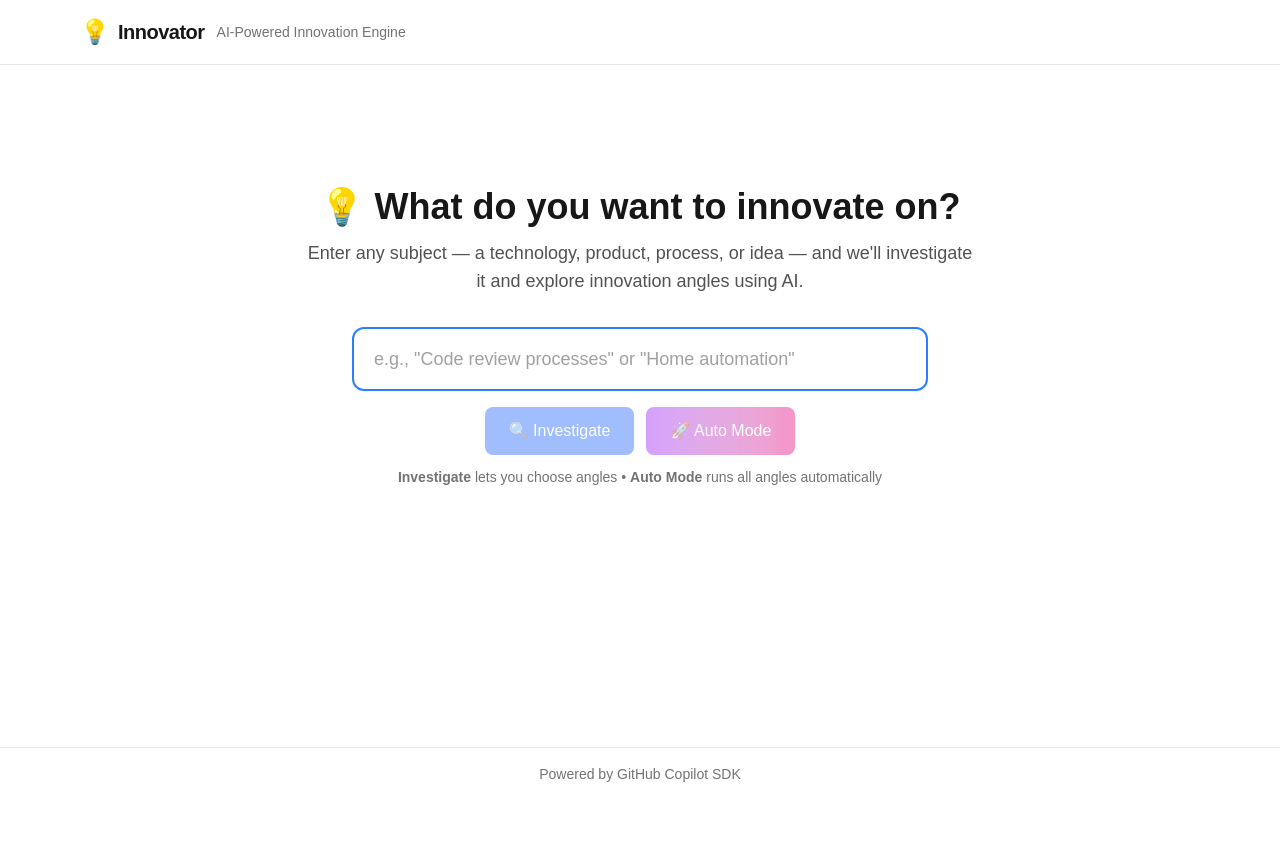
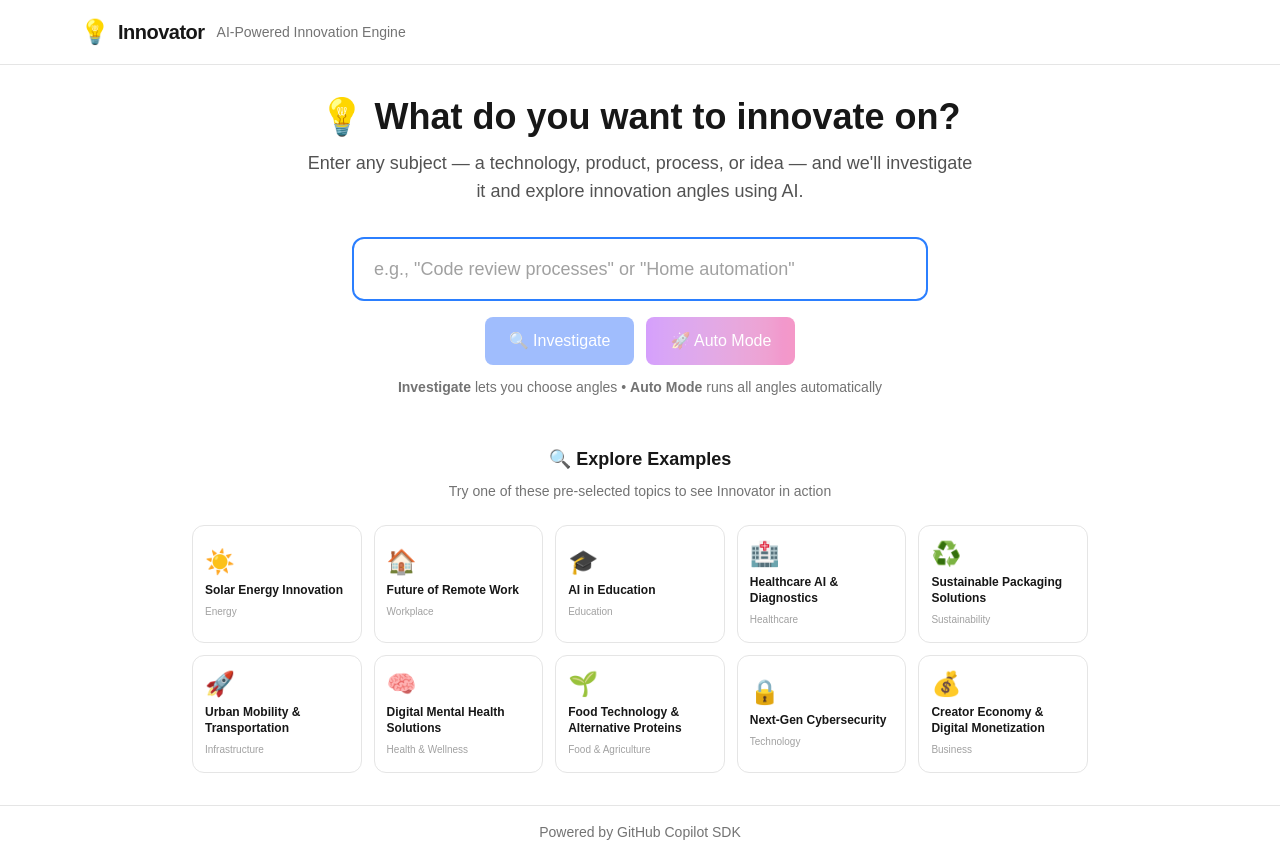
Before and after one commit to josedab/innovator, a Next.js app in the folder apps/web/: page / in a window 1280 px wide. Before the commit the page ends 800 px from the top, so only its background shows below. Built offline with nearby package versions, Linux system fonts and the light colour scheme.

Commit message:
feat(web): integrate explore examples and idea workshop into home page
Wire ExploreExamples into the landing view for instant demo access
and IdeaWorkshop into the results view for post-generation idea
organization.

```diff
--- a/apps/web/src/app/page.tsx
+++ b/apps/web/src/app/page.tsx
@@ -16,6 +16,8 @@ import { InvestigationView } from "@/components/InvestigationView";
 import { AngleSelector } from "@/components/AngleSelector";
 import { InnovationResults } from "@/components/InnovationResults";
 import { AutoModePanel } from "@/components/AutoModePanel";
+import { IdeaWorkshop } from "@/components/IdeaWorkshop";
+import { ExploreExamples } from "@/components/ExploreExamples";
 import { appReducer, initialState } from "./appReducer";
 import type { Investigation, AngleResult, Synthesis, AngleId } from "@innovator/core/types";
 
@@ -136,6 +138,7 @@ export default function Home() {
             </p>
           </div>
           <SubjectInput onSubmit={handleInvestigate} onAutoMode={handleAutoMode} />
+          <ExploreExamples onSelect={(s) => handleAutoMode(s)} />
         </div>
       )}
 
@@ -206,6 +209,11 @@ export default function Home() {
             </button>
           </div>
           <InnovationResults angleResults={angleResults} synthesis={synthesis} />
+          {angleResults.length > 0 && (
+            <div className="mt-8">
+              <IdeaWorkshop angleResults={angleResults} subject={subject} />
+            </div>
+          )}
         </div>
       )}
 
```
